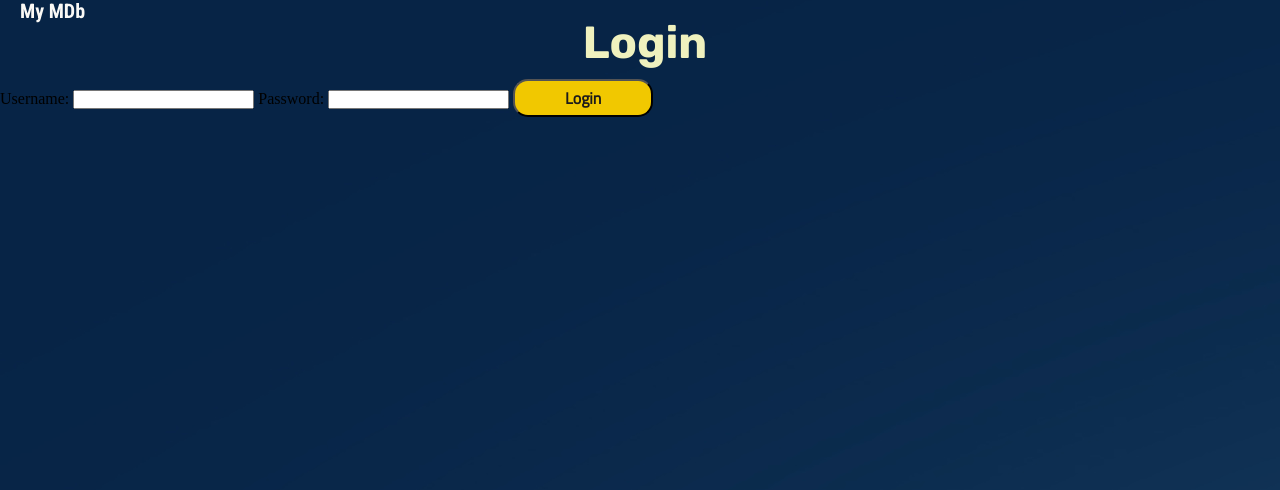
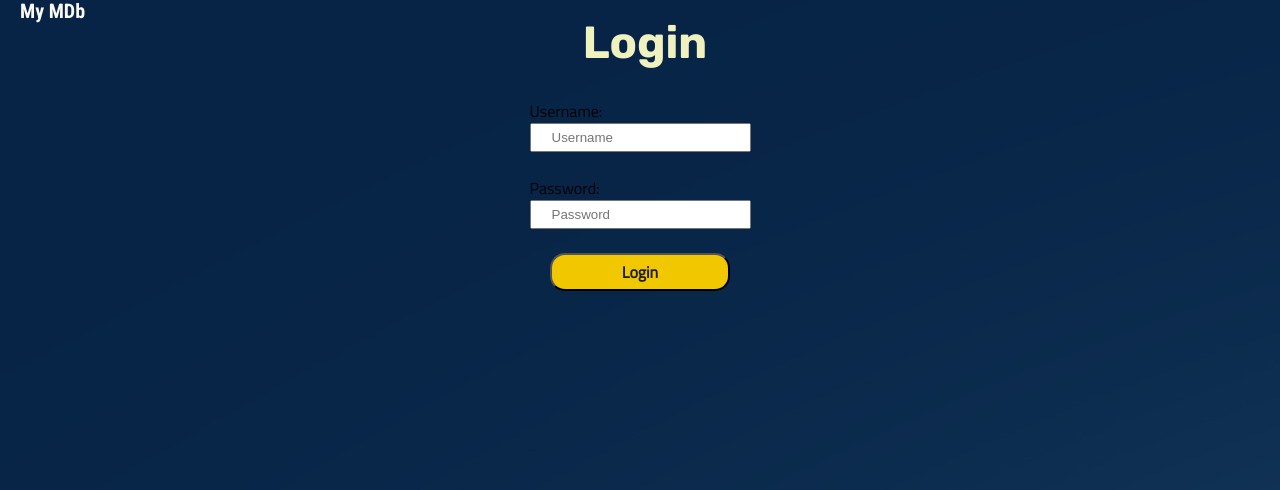
Before and after one commit to rachelcluke/my-MDb, a Flask app: page /auth in a window 1280 px wide. Shown: the part 23-513 px from the top of the page. Run offline with Flask 3, Linux system fonts and the light colour scheme.

Commit message:
form input styling added

```diff
--- a/static/css/style.css
+++ b/static/css/style.css
@@ -37,6 +37,18 @@ body {
 .overlay {
     position: relative;
     z-index: 1000;
+}
+
+.centre {
+    display: flex;
+    flex-direction: row;
+    justify-content: center;
+}
+
+.column {
+    display: flex;
+    flex-direction: column;
+    justify-content: center;
 }
 
 
@@ -114,7 +126,7 @@ a {
     padding-bottom: 1rem;
 }
 
-.centre, #launch-subheading-row, #launch-auth-btn-row, #div-launch-poster {
+#launch-subheading-row, #launch-auth-btn-row, #div-launch-poster {
     display: flex;
     flex-direction: row;
     justify-content: center;
@@ -153,3 +165,24 @@ a {
     z-index: -1000;
 }
 */
+
+form {
+    font-family: var(--font-web);
+    font-size: 1.6rem;
+    padding-top: 2rem;
+    padding-bottom: 4rem;
+}
+
+form .column {
+    padding-bottom: .4rem;
+}
+
+form input {
+    padding: .5rem 2rem .5rem 2rem;
+    margin-bottom: 2rem;
+}
+
+form .auth-btn {
+    padding-left: 7rem;
+    padding-right: 7rem;
+}
--- a/templates/components/form-login.html
+++ b/templates/components/form-login.html
@@ -1,7 +1,17 @@
-<form action="#" method="post">
-    <label for="username">Username:</label>
-    <input type="text" name="username" />
-    <label for="password">Password:</label>
-    <input type="password" name="password" />
-    <button type="submit" class="auth-btn">Login</button>
-</form>
+<div class="centre">
+    <form action="#" method="post">
+        <div>
+            <div class="column">
+                <label for="username">Username:</label>
+                <input type="text" name="username" placeholder="Username"/>
+            </div>
+            <div class="column">
+                <label for="password">Password:</label>
+                <input type="password" name="password" placeholder="Password"/>
+            </div>
+            <div class="centre">
+                <button type="submit" class="auth-btn">Login</button>
+            </div>
+        </div>
+    </form>
+</div>
```
